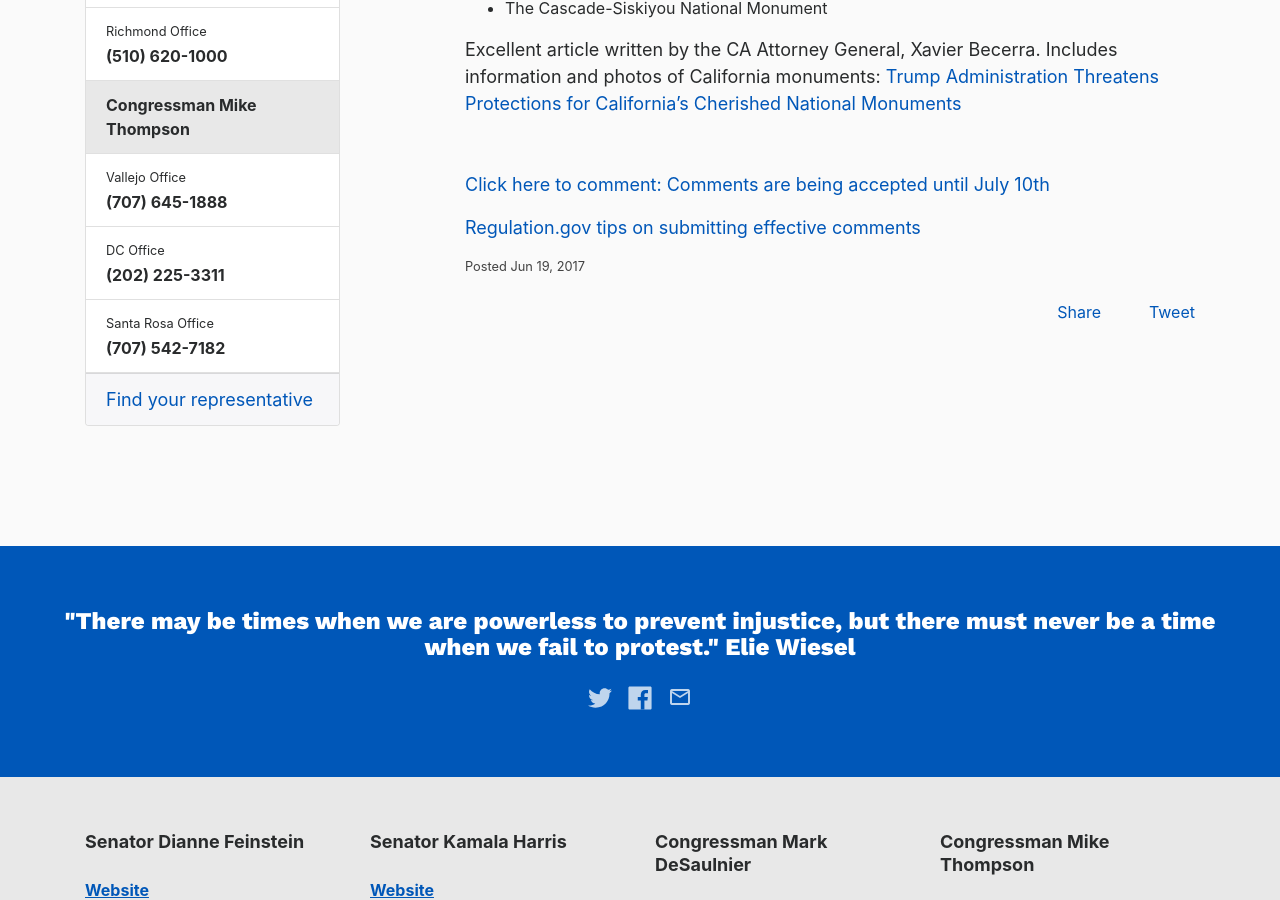
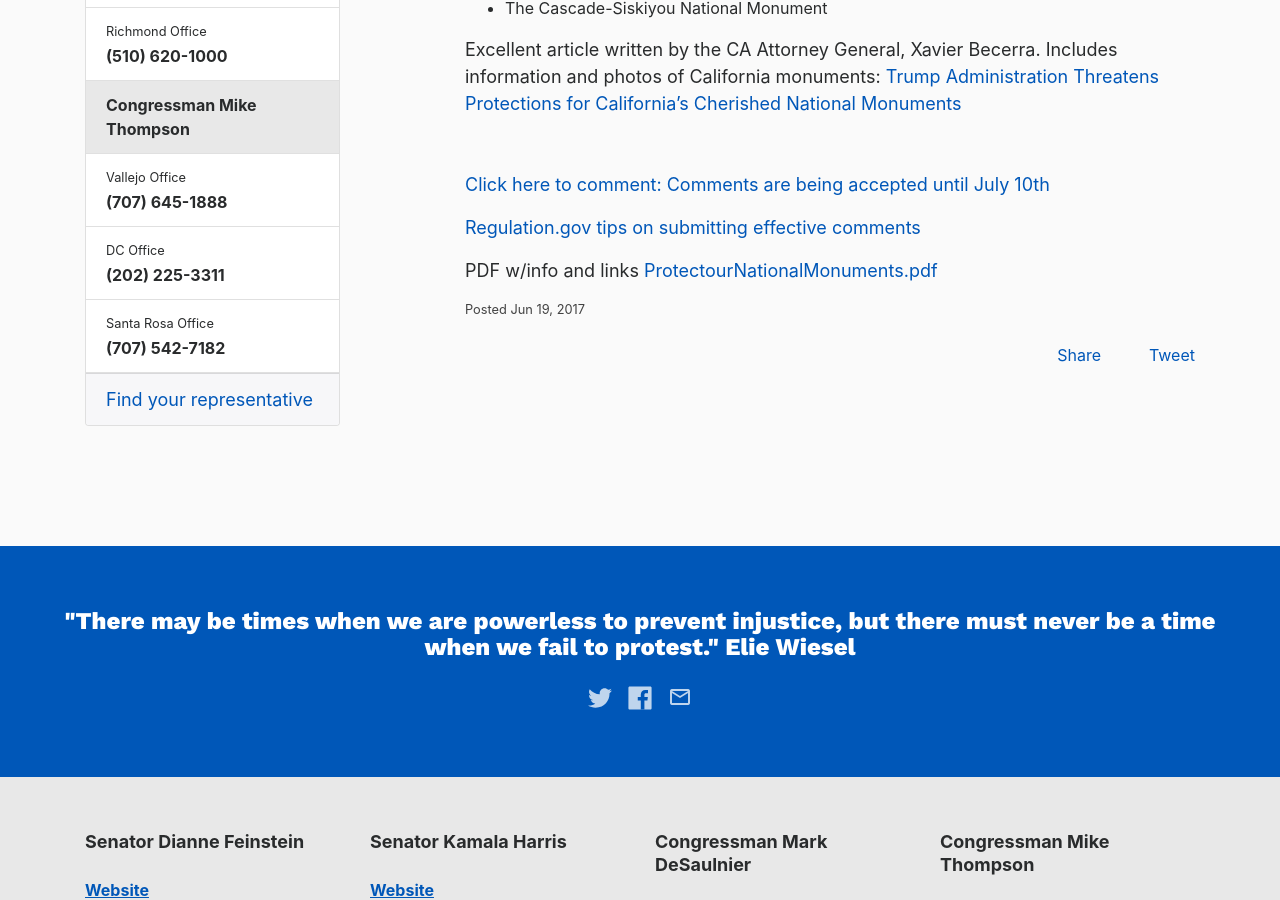
Before and after one commit to IndivisibleTemplate/BasicTemplate, a Jekyll site: the page built from _posts/2017-06-19-protect-our-public-lands.markdown, in a window 1280 px wide and 900 px high, scrolled down 1154 px. Built offline with Jekyll 4.4.1, drawn with Linux system fonts in a browser that asks for light colours; nearby versions of some CDN libraries; comment, search, counter and statistics services are not loaded.

Commit message:
Updated Protect Our Public Lands

```diff
--- a/_posts/2017-06-19-protect-our-public-lands.markdown
+++ b/_posts/2017-06-19-protect-our-public-lands.markdown
@@ -37,3 +37,5 @@
 <br>
 
 [Regulation.gov tips on submitting effective comments](https://www.regulations.gov/docs/Tips_For_Submitting_Effective_Comments.pdf)
+
+PDF w/info and links [ProtectourNationalMonuments.pdf](/uploads/ProtectourNationalMonuments.pdf)
```
